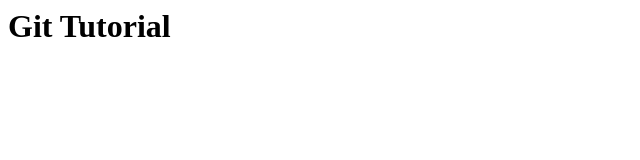
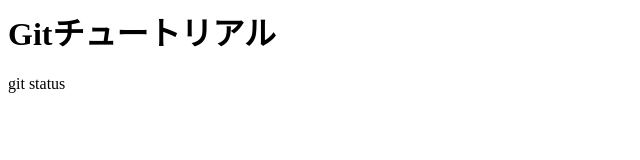
Before and after one commit to martha913/git_tutorial, a plain HTML site: page index.html in a window 1280 px wide. Shown: the whole page, without its empty margins (0-640 px from the left). Drawn offline with Linux system fonts and the light colour scheme.

Commit message:
git status コマンドを追記

```diff
--- a/index.html
+++ b/index.html
@@ -1 +1,2 @@
-<h1>Git Tutorial</h1>
+<h1>Gitチュートリアル</h1>
+<p>git status</p>
```
